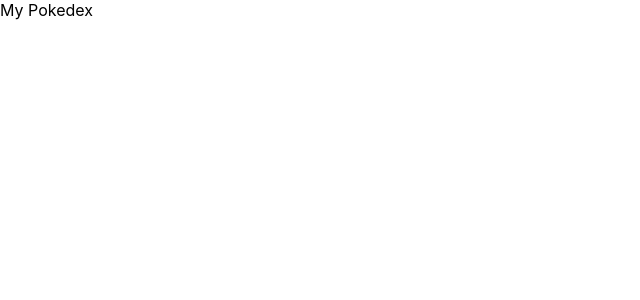
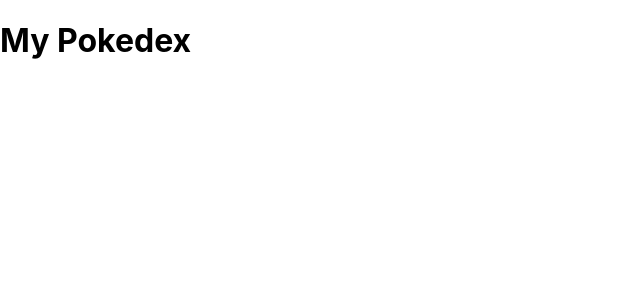
Before and after one commit to alexlumbreras/pokedex, a React (Create React App) app: page / in a window 1280 px wide. Shown: the top 300 px of the page, without its empty margins (0-640 px from the left). Built offline with nearby package versions, Linux system fonts and the light colour scheme.

Commit message:
Refactorize App.test.tsx and App.tsx files

```diff
--- a/src/App.tsx
+++ b/src/App.tsx
@@ -3,7 +3,7 @@
 function App() {
   return (
     <div className="App">
-      My Pokedex
+      <h1>My Pokedex</h1>
     </div>
   );
 }
```
Also changed, not shown: 1 other file (tests, documents, lock files or other folders).
